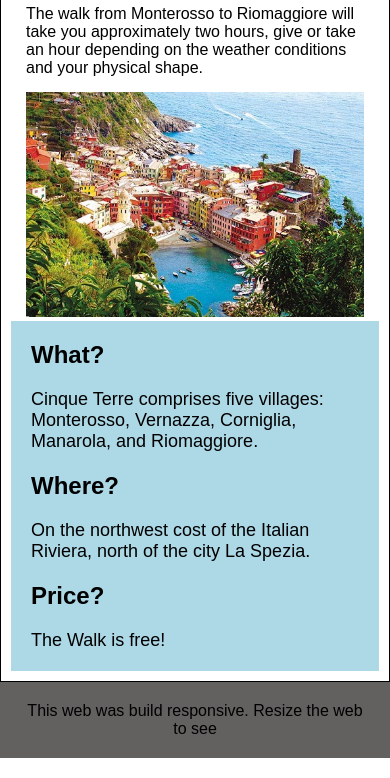
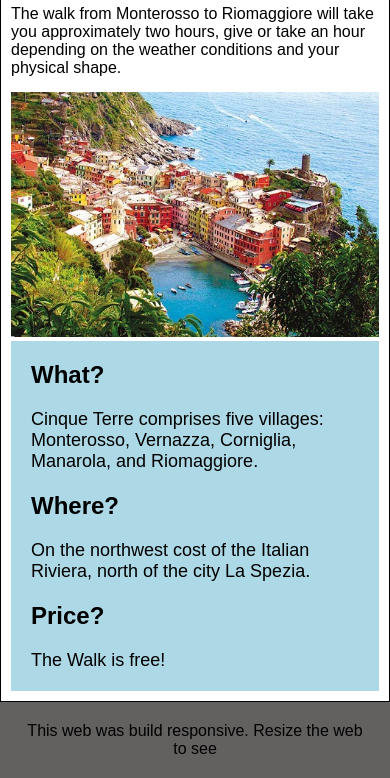
Before and after one commit to codermyl/First_responsive, a plain HTML site: page index.html in a window 390 px wide. Shown: the part 356-1134 px from the top of the page. Drawn offline with Linux system fonts and the light colour scheme.

Commit message:
Update responsive.css

```diff
--- a/responsive.css
+++ b/responsive.css
@@ -1,7 +1,7 @@
 @media (max-width: 840px) {
     .main {
         width: 80%;
-        float: left;
+        padding: 0;
     }
     .note {
         width: 100%;
```
